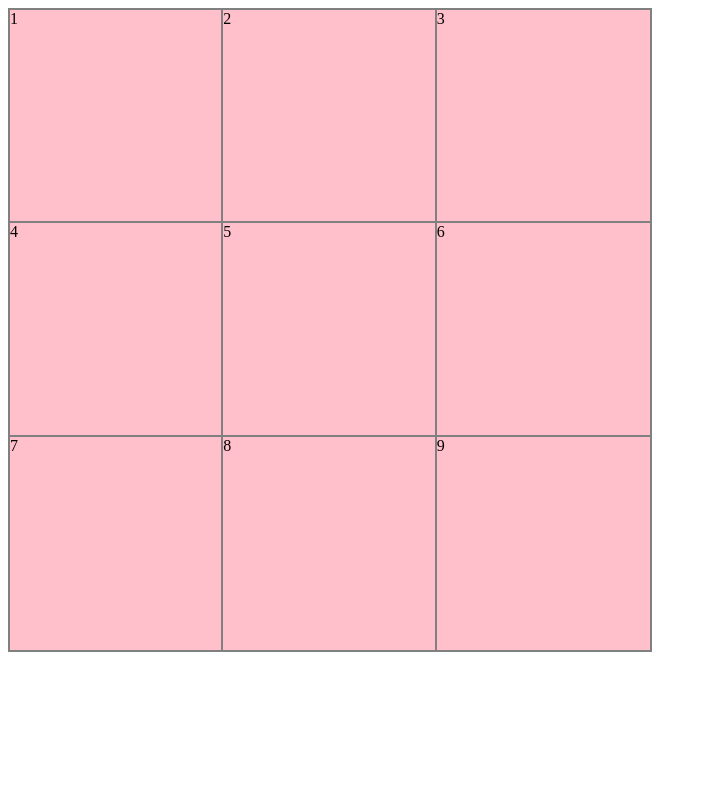
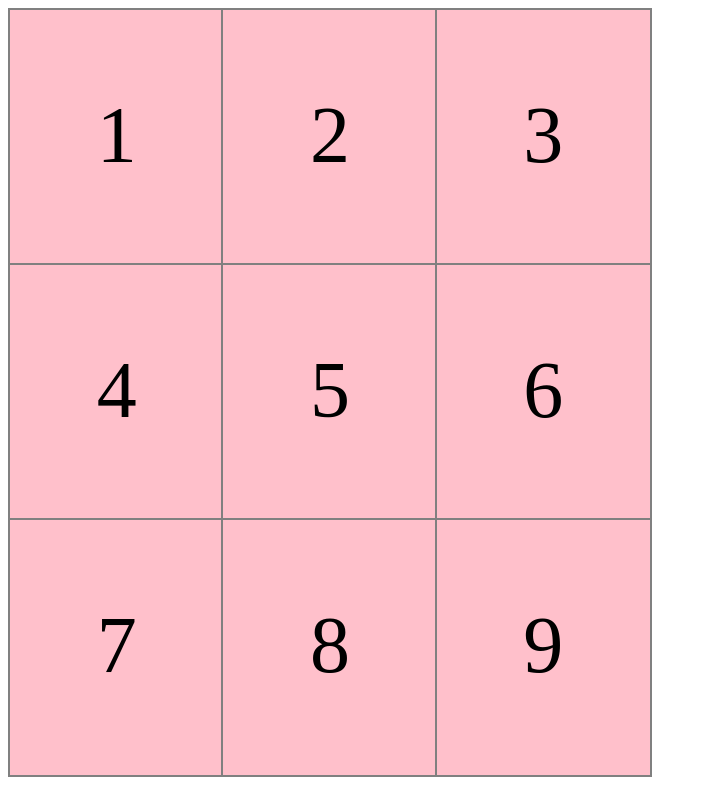
Before and after one commit to mdacach/vue-tic-tac-toe, a Vue app: page / in a window 1280 px wide. Shown: the whole page, without its empty margins (0-707 px from the left). Built offline with nearby package versions, Linux system fonts and the light colour scheme.

Commit message:
add gameover check with winner and draw

```diff
--- a/package.json
+++ b/package.json
@@ -32,7 +32,8 @@
     "parserOptions": {
       "parser": "babel-eslint"
     },
-    "rules": {}
+    "rules": {
+    }
   },
   "browserslist": [
     "> 1%",
--- a/src/App.vue
+++ b/src/App.vue
@@ -1,6 +1,6 @@
 <template>
   <div id="app">
-    <Cells :turn="turn" :cells="cells" @marked="nextTurn"></Cells>
+    <Cells :gameOver="gameOver" :turn="turn" :cells="cells" @marked="nextTurn" @gameOver="endGame"></Cells>
   </div>
 </template>
 
@@ -21,12 +21,25 @@ export default {
   data() {
     return {
       cells: cells,
-      turn: "x"
+      turn: "x",
+      gameOver: false,
     };
   },
   methods: {
     nextTurn() {
       this.turn === "x" ? (this.turn = "o") : (this.turn = "x");
+    },
+    endGame(winner) {
+      this.gameOver = true;
+      if (winner == 'draw') {
+        console.log("you drawww omg");
+      }
+      else {
+        console.log("congratulations!!!!!!!!!");
+        console.log(winner + " won greatly!");
+
+      }
+
     }
   }
 };
--- a/src/components/Cell.vue
+++ b/src/components/Cell.vue
@@ -4,23 +4,41 @@
     class="cell"
     :class="{x: cell.marker=='x',
     o:cell.marker=='o'}"
-  >{{cell.id}}</div>
+  >
+  <p>
+    {{ cell.id }}
+  </p>
+  </div>
 </template>
 
 <script>
 export default {
   name: "Cell",
-  props: ["cell", "turn"],
+  props: ["cell", "turn", "gameOver"],
+  data() {
+    return {
+      marked: false
+    };
+  },
   methods: {
     markComplete() {
-      this.cell.marker = this.turn;
-      this.$emit("marked");
+      if (!this.isMarked() && !this.gameOver) {
+        this.cell.marker = this.turn;
+        this.$emit("marked", this.cell.id);
+      }
+    },
+    isMarked() {
+      return this.cell.marker;
     }
   }
 };
 </script>
 
 <style >
+p {
+  font-size: 80px;
+  text-align: center;
+}
 .cell {
   width: 100%;
   height: 100%;
--- a/src/components/Cells.vue
+++ b/src/components/Cells.vue
@@ -1,7 +1,7 @@
 <template>
   <div id="container">
     <div v-for="cell in cells" :key="cell.id">
-      <Cell :turn="turn" :cell="cell" @marked="$emit('marked')" />
+      <Cell :gameOver="gameOver" :turn="turn" :cell="cell" @marked="$emit('marked', cell.id); markGrid(cell.id); cellsMarked++; isGameOver(); " />
     </div>
   </div>
 </template>
@@ -11,10 +11,54 @@ import Cell from "./Cell";
 
 export default {
   name: "Cells",
+  data() {
+    return {
+      // grid has 10 elts for we to order from 1 to 9
+grid: ["null", "", "", "", "", "", "", "", "", ""],
+cellsMarked: 0,
+
+    }
+
+  },
   components: {
     Cell
   },
-  props: ["cells", "turn"]
+  props: ["cells", "turn", "gameOver"],
+
+  methods: {
+    equals3(board, marker) {
+      return board.every((id) => this.grid[id] === marker);
+
+    },
+    isGameOver() {
+      const winningBoards = [[1, 2, 3], [4, 5, 6], [7, 8, 9],
+      [1, 4, 7], [2, 5, 8], [3, 6, 9], [1, 5, 9], [3, 5, 7]
+      ];
+
+      for (let board of winningBoards) {
+        if (this.equals3(board, 'x')) {
+          let winner = 'x';
+          this.$emit('gameOver', winner);
+          return;
+        }
+        else if (this.equals3(board, 'o')) {
+          let winner = 'o';
+          this.$emit('gameOver', winner);
+          return;
+
+        }
+      }
+      if (this.cellsMarked === 9){
+        this.$emit('gameOver', 'draw');
+      }
+    },
+    markGrid(id) {
+      this.grid[id] = this.turn;
+    },
+    showGrid() {
+      console.log(this.grid);
+    }
+  }
 };
 </script>
 
```
